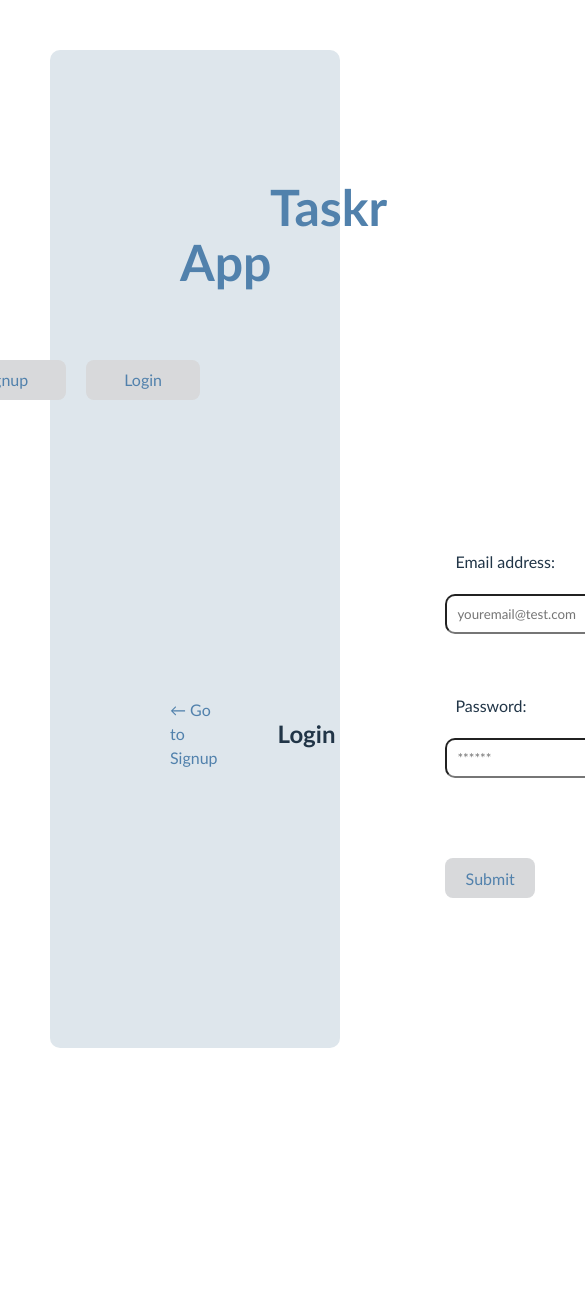
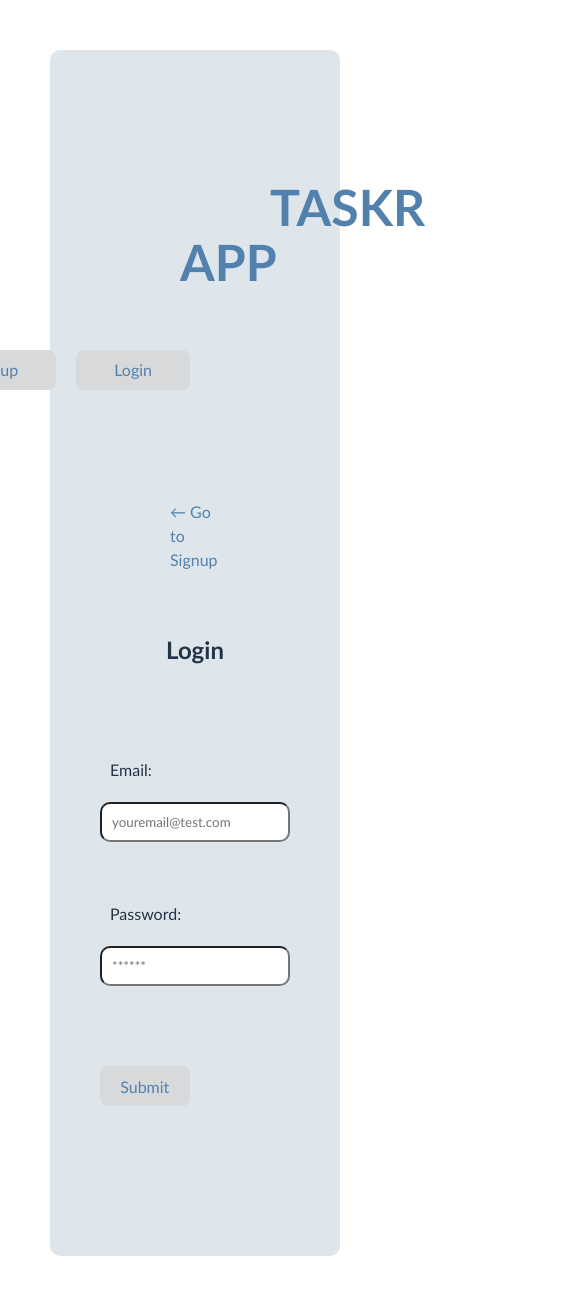
Before and after one commit to StrolineDigital/Taskr, a React (Vite) app in the folder client/: page /login in a window 390 px wide. Shown: the top 1294 px of the page, 585 px wide, since content can reach past the window. Before the commit the page ends 1098 px from the top, so only its background shows below. Built offline with nearby package versions, Linux system fonts and the light colour scheme.

Commit message:
updated css

```diff
--- a/client/src/App.css
+++ b/client/src/App.css
@@ -24,6 +24,9 @@
     display: flex;
     justify-content: end;
     list-style: none;
+    padding: 0;
+
+
 
   }
 
@@ -50,3 +53,17 @@
     display: flex;
 
   }
+
+@media screen and (max-width: 600px) {
+  .container {
+    display: flex;
+    flex-direction: column;
+    justify-content: center;
+  }
+  .container li {
+    margin: 10px 0;
+    display: flex;
+    justify-content: center;
+  }
+
+}
--- a/client/src/components/navbar.jsx
+++ b/client/src/components/navbar.jsx
@@ -1,5 +1,6 @@
 import Auth from "../../src/utils/auth";
 import { Link } from "react-router-dom";
+import './navbar.css';
 
 function Nav() {
 
@@ -40,7 +41,7 @@ function Nav() {
       <h1>
         <Link to="/">
           <span >    </span>
-          Taskr App
+          TASKR APP
         </Link>
       </h1>
 
--- a/client/src/pages/login.jsx
+++ b/client/src/pages/login.jsx
@@ -36,7 +36,7 @@ function Login() {
       <h2>Login</h2>
       <form onSubmit={handleFormSubmit}>
         <div className="flex-row space-between my-2">
-          <label htmlFor="email">Email address:</label>
+          <label htmlFor="email">Email:</label>
           <input
             placeholder="youremail@test.com"
             name="email"
```
Also changed, not shown: client/src/components/navbar.css (added), client/src/index.css (line endings or trailing spaces).
